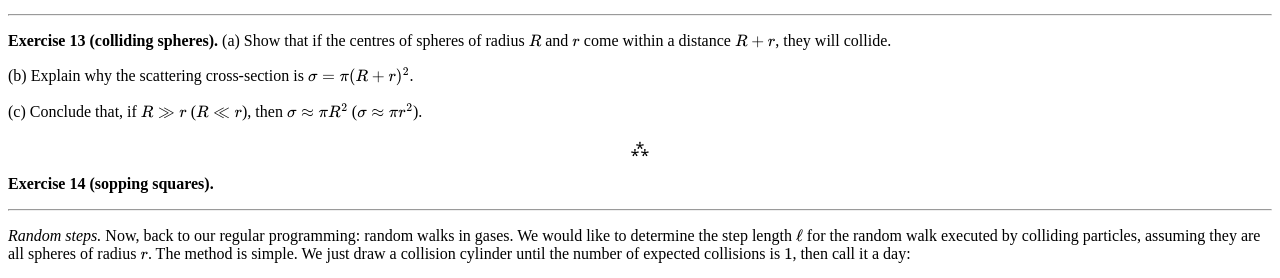
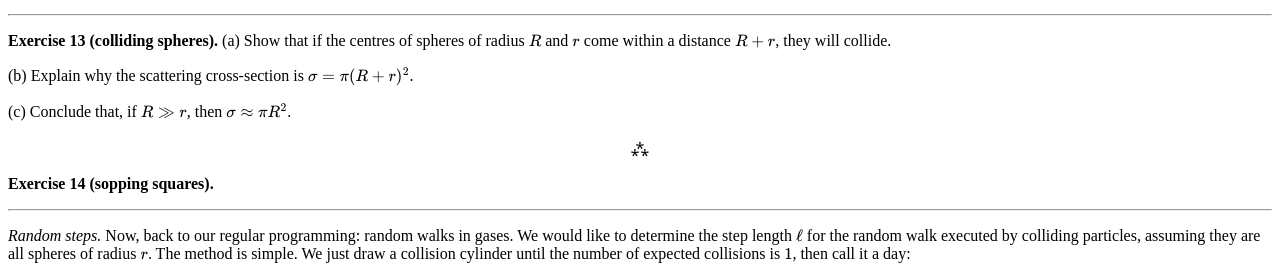
Before and after one commit to hapax/hapax.github.io, a Jekyll site: the page built from assets/simple-physics.md, in a window 1280 px wide and 900 px high, scrolled down 10848 px. Shown: the part 158-436 px from the top of the window. Built offline with Jekyll 4.4.1, drawn with Linux system fonts in a browser that asks for light colours; our own code applies the rules of GitHub Pages for plain Markdown files; formulas are drawn with MathJax 3; a script that is not in the unit is left out.

Commit message:
Update simple-physics.md

```diff
--- a/assets/simple-physics.md
+++ b/assets/simple-physics.md
@@ -1190,8 +1190,8 @@ drops per unit volume.
 
 (b) Explain why the scattering cross-section is $\sigma = \pi (R+r)^2$.
 
-(c) Conclude that, if $R \gg r$ ($R \ll r$), then $\sigma \approx \pi
-R^2$ ($\sigma \approx \pi r^2$).
+(c) Conclude that, if $R \gg r$, then $\sigma \approx \pi
+R^2$.
 
 <p align="center">
   ⁂
```
